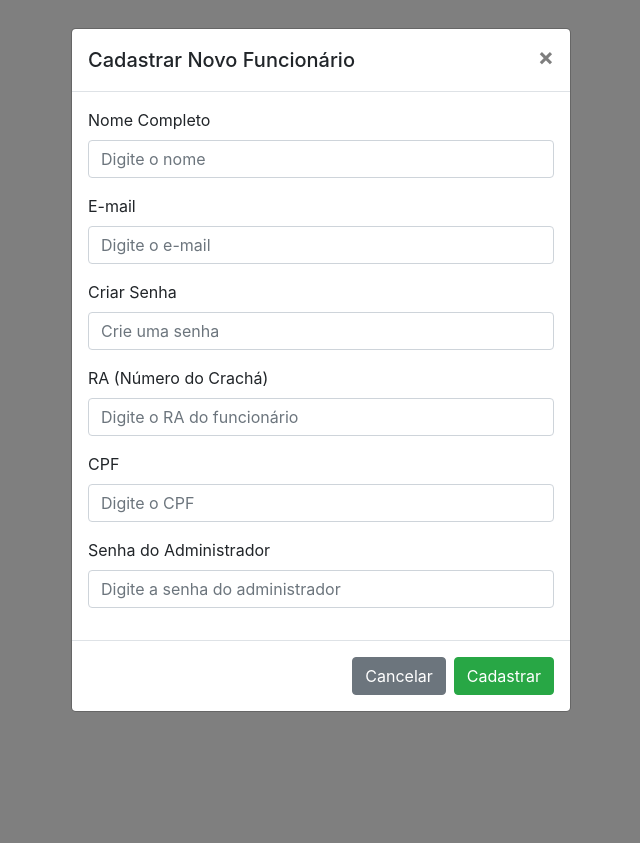
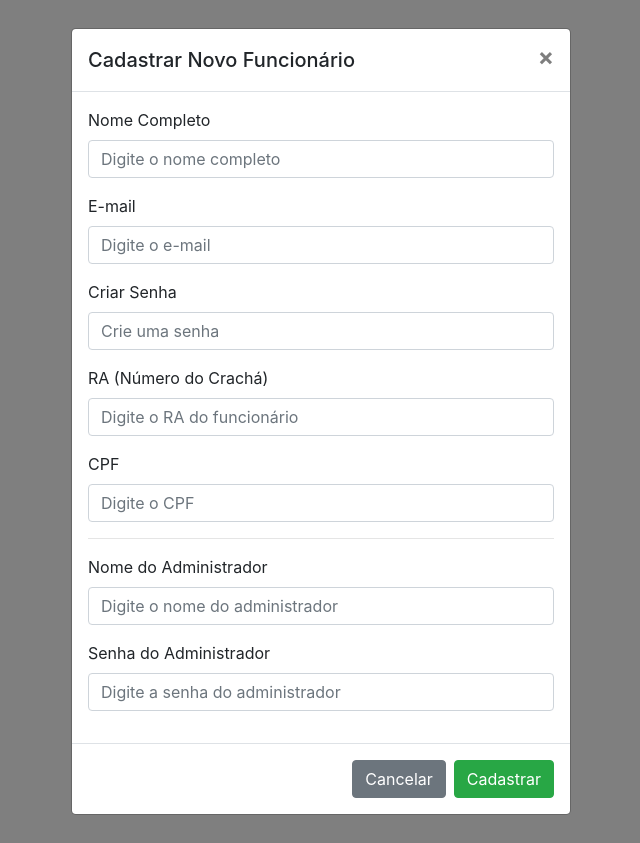
Before and after one commit to tpxizzy/TCC-Senai, a PHP site: page /login.php in a window 1280 px wide, after a click on "Cadastrar Funcionário". Shown: the whole page, without its empty margins (319-959 px from the left). Run offline with PHP 8.4, Linux system fonts and the light colour scheme.

Commit message:
Atualiza login e cadastro de funcionário com verificação de admin

```diff
--- a/login.php
+++ b/login.php
@@ -12,17 +12,34 @@
         <form action="validar.php" method="post">
             <div class="form-group">
                 <label for="email">E-mail</label>
-                <input type="email" class="form-control" id="email" name="email" placeholder="Digite seu e-mail" required />
+                <input
+                    type="email"
+                    class="form-control"
+                    id="email"
+                    name="email"
+                    placeholder="Digite seu e-mail"
+                    required
+                />
             </div>
             <div class="form-group">
                 <label for="senha">Senha</label>
-                <input type="password" class="form-control" id="senha" name="senha" placeholder="Digite sua senha" required />
+                <input
+                    type="password"
+                    class="form-control"
+                    id="senha"
+                    name="senha"
+                    placeholder="Digite sua senha"
+                    required
+                />
             </div>
             <button type="submit" class="btn btn-primary btn-block">Entrar</button>
         </form>
 
+        <!-- Botões abaixo do formulário -->
         <div class="d-flex justify-content-center mt-4">
-            <button class="btn btn-success mr-2" data-toggle="modal" data-target="#cadastroModal">Cadastrar Funcionário</button>
+            <button class="btn btn-success mr-2" data-toggle="modal" data-target="#cadastroModal">
+                Cadastrar Funcionário
+            </button>
             <a href="index.php" class="btn btn-secondary">Voltar para o início</a>
         </div>
     </div>
@@ -42,7 +59,7 @@
 
               <div class="form-group">
                 <label for="nome">Nome Completo</label>
-                <input type="text" class="form-control" id="nome" name="nome" placeholder="Digite o nome" required>
+                <input type="text" class="form-control" id="nome" name="nome" placeholder="Digite o nome completo" required>
               </div>
 
               <div class="form-group">
@@ -65,6 +82,13 @@
                 <input type="text" class="form-control" id="cpf" name="cpf" placeholder="Digite o CPF" required>
               </div>
 
+              <hr>
+
+              <div class="form-group">
+                <label for="admin_user">Nome do Administrador</label>
+                <input type="text" class="form-control" id="admin_user" name="admin_user" placeholder="Digite o nome do administrador" required>
+              </div>
+
               <div class="form-group">
                 <label for="senha_admin">Senha do Administrador</label>
                 <input type="password" class="form-control" id="senha_admin" name="senha_admin" placeholder="Digite a senha do administrador" required>
@@ -80,6 +104,7 @@
       </div>
     </div>
 
+    <!-- Scripts Bootstrap -->
     <script src="https://code.jquery.com/jquery-3.5.1.slim.min.js"></script>
     <script src="https://cdn.jsdelivr.net/npm/bootstrap@4.5.2/dist/js/bootstrap.bundle.min.js"></script>
 </body>
```
Also changed, not shown: register_funcionario_action.php (+4 -4 lines).
